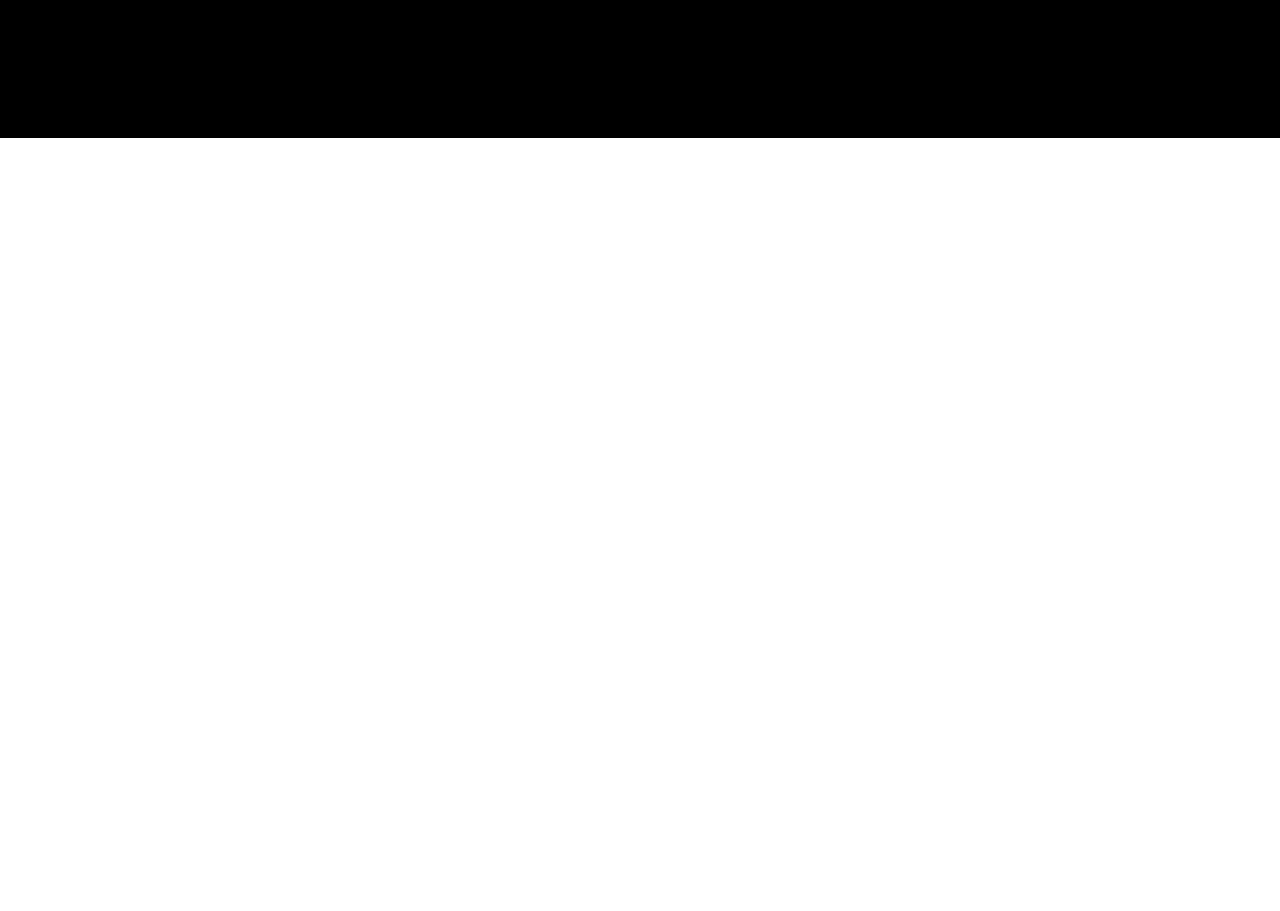
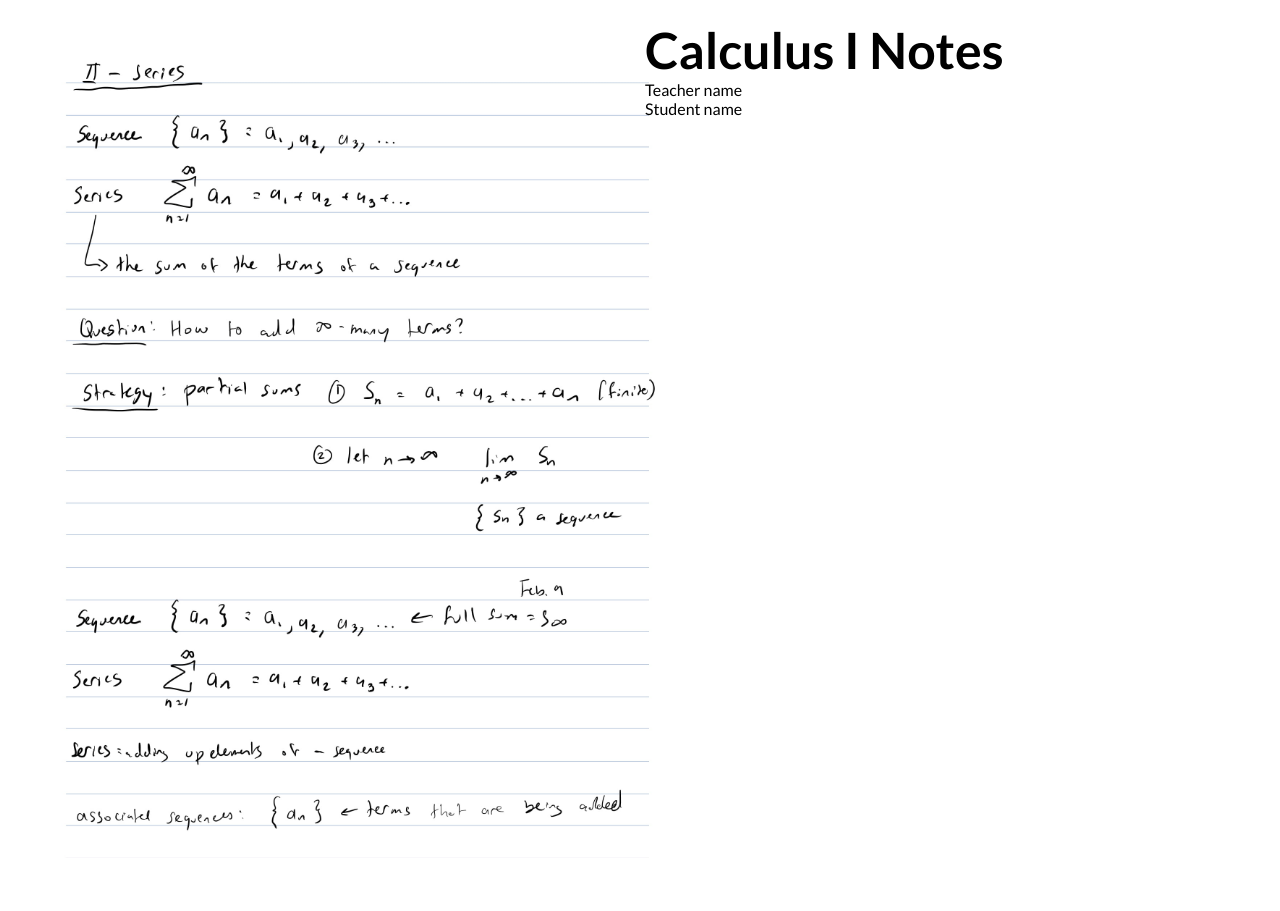
Before and after one commit to rhotter/marinotes, a Flask app: page /example in a window 1280 px wide. Shown: the part 55-966 px from the top of the page. Before the commit the page ends 193 px from the top, so only its background shows below. Run offline with Flask 2, Linux system fonts and the light colour scheme.

Commit message:
notes page

```diff
--- a/static/css/note.css
+++ b/static/css/note.css
@@ -4,7 +4,7 @@
 }
 
 .cardPictureImg {
-	width:50%;
+	width:100%;
 	margin: 30px;
 	/*border: solid #E2E2E2;
 	border-width: 20px;*/
@@ -12,7 +12,10 @@
 
 .content {
 	padding: 20px;
-	background-color: black;
+	display: grid;
+	grid-column-gap: 10px;
+	grid-row-gap: 10px;
+	grid-template-columns: 1fr 1fr;
 }
 
 .content_h1 {
--- a/templates/note.html
+++ b/templates/note.html
@@ -8,15 +8,20 @@
 </head>
 <body>
 	<div class="indexPageSize">
+		<div class="header_container">
 			<div class = "header_class header">
 				<h1><a href = "/" class="header_h1">Marinotes</a> <span class="subTitle"> | {{course}}</span></h1>
 			</div>
+		</div>
 
 		<div class="content">
+			<div>
+				<img src="../static/photos/note_screenshot.jpg" class="cardPictureImg">
+			</div>
+			<div>
 				<div class="content_h1">
 				Calculus I Notes
 				</div>
-
 				<div>
 					Teacher name
 				</div>
@@ -25,5 +30,6 @@
 				</div>
 			</div>
 		</div>
+	</div>
 </body>
 </html>
```
Lines whose indentation alone changed are shown as unchanged.
